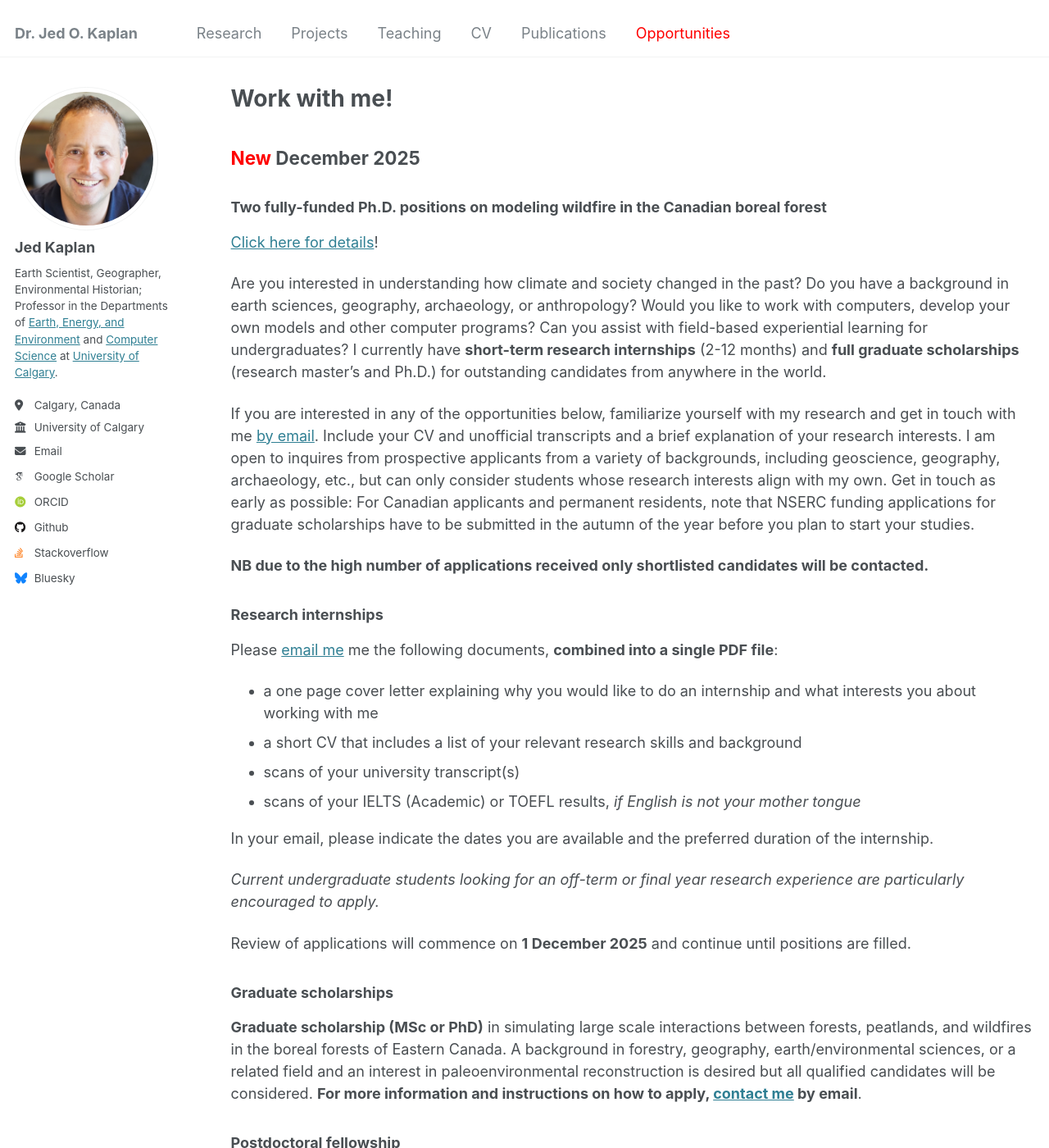
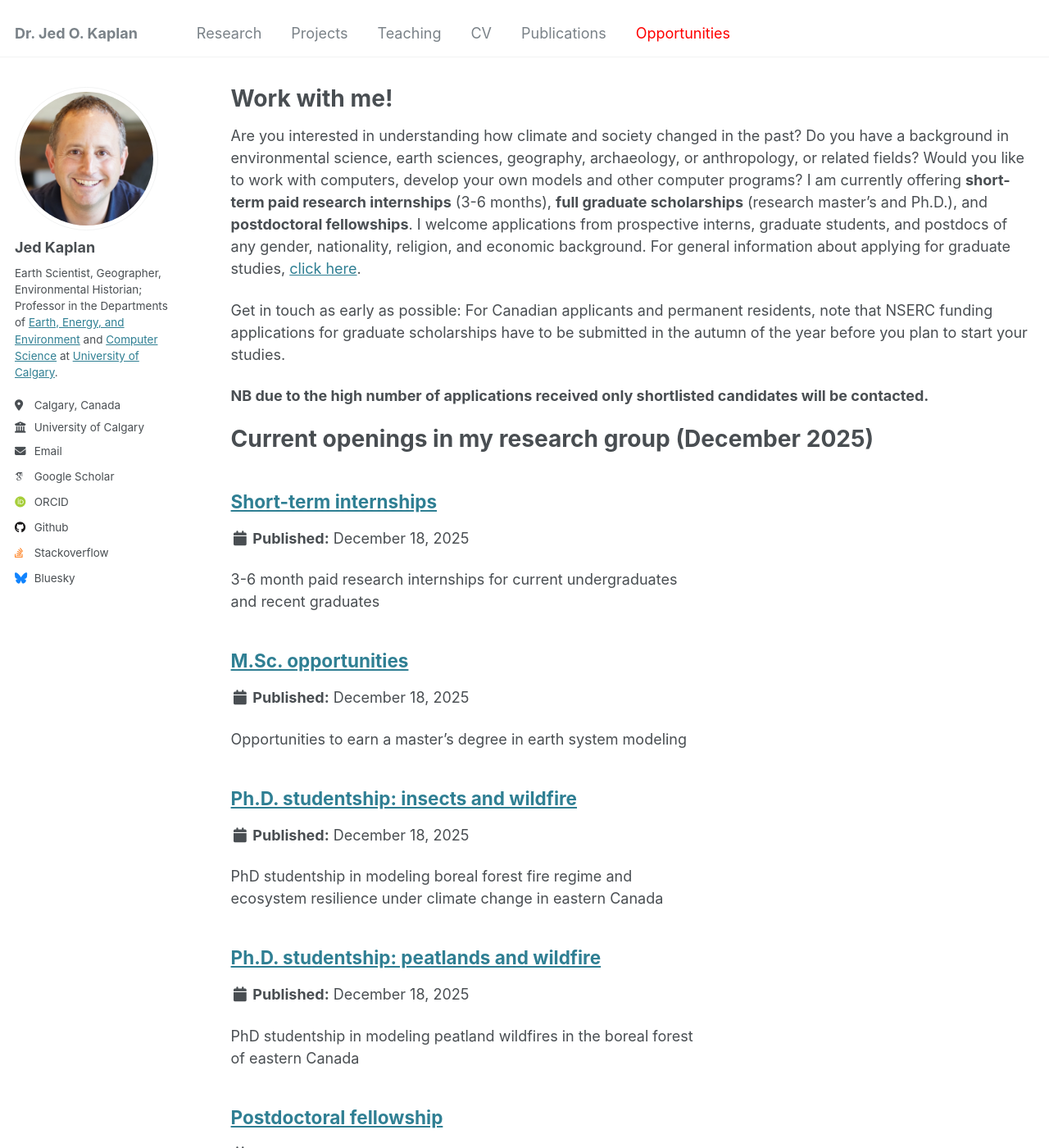
Before and after one commit to jedokaplan/jedokaplan.github.io, a Jekyll site: the page built from _pages/opportunities.md, in a window 1280 px wide and 1400 px high. Shown: the whole window at 82% size. Built offline with Jekyll 4.4.1, drawn with Linux system fonts in a browser that asks for light colours; some web fonts are replaced; some of the changed text lies outside the part shown.

Commit message:
updates to opportunities

```diff
--- a/_config.yml
+++ b/_config.yml
@@ -221,6 +221,9 @@ collections:
   projects:
     output: true
     permalink: /:collection/:path/
+  opportunities:
+    output: true
+    permalink: /:collection/:path/
   talks:
     output: true
     permalink: /:collection/:path/
--- /dev/null
+++ b/_opportunities/0_Internships.md
@@ -0,0 +1,25 @@
+---
+layout: archive
+title: "Short-term internships"
+excerpt: "3-6 month paid research internships for current undergraduates and recent graduates"
+collection: jobs
+---
+
+Thank you for your interest in doing an internship with me! I am open to inquires from prospective applicants from a very wide range of backgrounds, including geoscience, environmental science, geography, archaeology, computer science, biology, chemistry, physics, math, etc. Candidates whose coursework and/or research or work experiences aligns with my projects and goals will be prioritized. Applications are welcome from candidates of any nationality.
+
+Internships are open for current undergraduates or recent graduates with a bachelors degree. All interns will be offered a cash stipend commensurate with skills and experience that may be supplemented with scholarships.
+
+*Current undergraduate students looking for an off-term or final year research experience are particularly encouraged to apply.*
+
+**To apply**, familiarize yourself with my work and gather the following documents:
+
+  * a one page statement of *how your research interests relate to my projects and publications*
+  * a short CV that includes a list of your relevant research skills and background
+  * scans of your university transcript(s)
+  * scans of your IELTS (Academic) or TOEFL results, _if English is not your mother tongue_
+
+**Submit an expression of interest [at this link](https://tally.so/r/b59jN2){:target="_blank"}.**
+
+*Please note that due to the high number of applications received only shortlisted candidates will be contacted.*
+
+Review of applications will commence on **1 January 2026** and continue until positions are filled.
--- a/_pages/opportunities.md
+++ b/_pages/opportunities.md
@@ -5,61 +5,30 @@ permalink: /opportunities/
 author_profile: true
 ---
 
-## <span style="color:red">New</span> December 2025
-### Two fully-funded Ph.D. positions on modeling wildfire in the Canadian boreal forest
-[Click here for details](../WFRI-PhD "PhD jobs")!
+Are you interested in understanding how climate and society changed in the past? Do you have a background in environmental science, earth sciences, geography, archaeology, or anthropology, or related fields? Would you like to work with computers, develop your own models and other computer programs? I am currently offering **short-term paid research internships** (3-6 months), **full graduate scholarships** (research master's and Ph.D.), and **postdoctoral fellowships**. I welcome applications from prospective interns, graduate students, and postdocs of any gender, nationality, religion, and economic background. For general information about applying for graduate studies, [click here](#applying-for-graduate-studies).
 
-Are you interested in understanding how climate and society changed in the past? Do you have a background in earth sciences, geography, archaeology, or anthropology? Would you like to work with computers, develop your own models and other computer programs? Can you assist with field-based experiential learning for undergraduates? I currently have **short-term research internships** (2-12 months) and **full graduate scholarships** (research master's and Ph.D.) for outstanding candidates from anywhere in the world.
-
-If you are interested in any of the opportunities below, familiarize yourself with my research and get in touch with me [by email](mailto:jed.kaplan@ucalgary.ca). Include your CV and unofficial transcripts and a brief explanation of your research interests. I am open to inquires from prospective applicants from a variety of backgrounds, including geoscience, geography, archaeology, etc., but can only consider students whose research interests align with my own. Get in touch as early as possible: For Canadian applicants and permanent residents, note that NSERC funding applications for graduate scholarships have to be submitted in the autumn of the year before you plan to start your studies.
+Get in touch as early as possible: For Canadian applicants and permanent residents, note that NSERC funding applications for graduate scholarships have to be submitted in the autumn of the year before you plan to start your studies.
 
 **NB due to the high number of applications received only shortlisted candidates will be contacted.**
 
-### Research internships
-Please [email me](mailto:jed.kaplan@ucalgary.ca) me the following documents, **combined into a single PDF file**:
-  * a one page cover letter explaining why you would like to do an internship and what interests you about working with me
-  * a short CV that includes a list of your relevant research skills and background
-  * scans of your university transcript(s)
-  * scans of your IELTS (Academic) or TOEFL results, _if English is not your mother tongue_
+# Current openings in my research group (December 2025)
 
-In your email, please indicate the dates you are available and the preferred duration of the internship.
+{% include base_path %}
 
-*Current undergraduate students looking for an off-term or final year research experience are particularly encouraged to apply.*
+{% for post in site.opportunities %}
+  {% include archive-single.html %}
+{% endfor %}
 
-Review of applications will commence on **1 December 2025** and continue until positions are filled.
-
-### Graduate scholarships
-**Graduate scholarship (MSc or PhD)** in simulating large scale interactions between forests, peatlands, and wildfires in the boreal forests of Eastern Canada. A background in forestry, geography, earth/environmental sciences, or a related field and an interest in paleoenvironmental reconstruction is desired but all qualified candidates will be considered. **For more information and instructions on how to apply, [contact me](mailto:jed.kaplan@ucalgary.ca) by email**.
-
-### Postdoctoral fellowship
-Do you have a burning idea? Are you ready to jump into something new?
-
-I am currently searching for a talented, independent, ambitious early stage researcher for a 2+ year postdoctoral fellowship. While the actual topic of work will be open to agreement between the postdoc and supervisor; candidates with interdisciplinary research interests complementary to mine will have priority. Fields could include:
- - paleoenvironmental reconstruction
- - archaeological reconstruction of past land use systems
- - dynamic vegetation modeling including fire modeling
- - paleoclimate modeling for interesting periods in the Quaternary
- - field-based research on characterizing wildfire fuels using UAV LiDAR and multispectral sensors
- - some combination of the above, or something else I haven’t thought of.
-
-**For more information and instructions on how to apply, [contact me](mailto:jed.kaplan@ucalgary.ca) by email**. Consideration of applications begins 31 January 2025 and will continue until the position is filled.
-
-## Applying for postgraduate study (graduate school)
+# Applying for graduate studies
 
 The University of Calgary Graduate School accepts applications from prospective master's and Ph.D. students every year. For admission in 2026, the next deadline is _15 January 2026_. For details on the application process, click for <a href="https://grad.ucalgary.ca/future-students/explore-programs/geoscience-msc-thesis" target="_blank">M.Sc.</a> or <a href="https://grad.ucalgary.ca/future-students/explore-programs/geoscience-phd" target="_blank">Ph.D.</a> studies.
 
-If you are interested in working with **me**, please [email me](mailto:jed.kaplan@ucalgary.ca) the following documents:
-  * a one page statement of **how your research interests relate to my projects and publications**
-  * a short CV that includes a list of your relevant research skills and background
-  * scans of your university transcript(s)
-  * scans of your IELTS (Academic) or TOEFL results, _if English is not your mother tongue_
-
-<!-- I must receive this information by _1 January 2025_.  -->
+If you are interested in working with me, please select from the [opportunities above](#current-openings-in-my-research-group) and follow the instructions to submit an expression of interest in the advertisement.
 
 You'll then need to make a <a href="https://grad.ucalgary.ca/future-students/how-apply" target="_blank">formal application to the University of Calgary Graduate School</a>.
 
-I welcome applications from prospective interns and graduate students of any gender, nationality, religion, and economic background. You can apply starting in your final year of bachelor studies, and at any level thereafter (holding a bachelor's only or also a master's degree).  Admission to the University of Calgary graduate school is competitive, and good grades from an accredited undergraduate institution are required. If English is not your mother tongue, you'll need to demonstrate your language proficiency. To work with **me**, you'll generally need to be able to meet the following standards (either IELTS **or** TOEFL):
+You can apply starting in your final year of bachelor studies, and at any level thereafter (holding a bachelor's only or also a master's degree).  Admission to the University of Calgary graduate school is competitive, and good grades from an accredited undergraduate institution are required. If English is not your mother tongue, you'll need to demonstrate your language proficiency. **To work with me**, you'll generally need to be able to meet the following standards (either IELTS **or** TOEFL):
 
-<img src='../images/englishreqs.png' alt="English" title="Minimum English standards" width="500">
+<img src='../../images/englishreqs.png' alt="English" title="Minimum English standards" width="500">
 
 For more information, don't hesitate to [contact me](mailto:jed.kaplan@ucalgary.ca)!
```
Also changed, not shown: _opportunities/1_Masters_opportunities.md (added, +21 -0 lines), _opportunities/3_Postdoc_landuse-China.md (added, +6 -0 lines), _opportunities/2_PhD_insects-wildfire.md (renamed from _jobs/PhD_insects-wildfire.md), _opportunities/3_PhD_peatlands-wildfire.md (renamed from _jobs/PhD_peatlands-wildfire.md), 1 other file.
